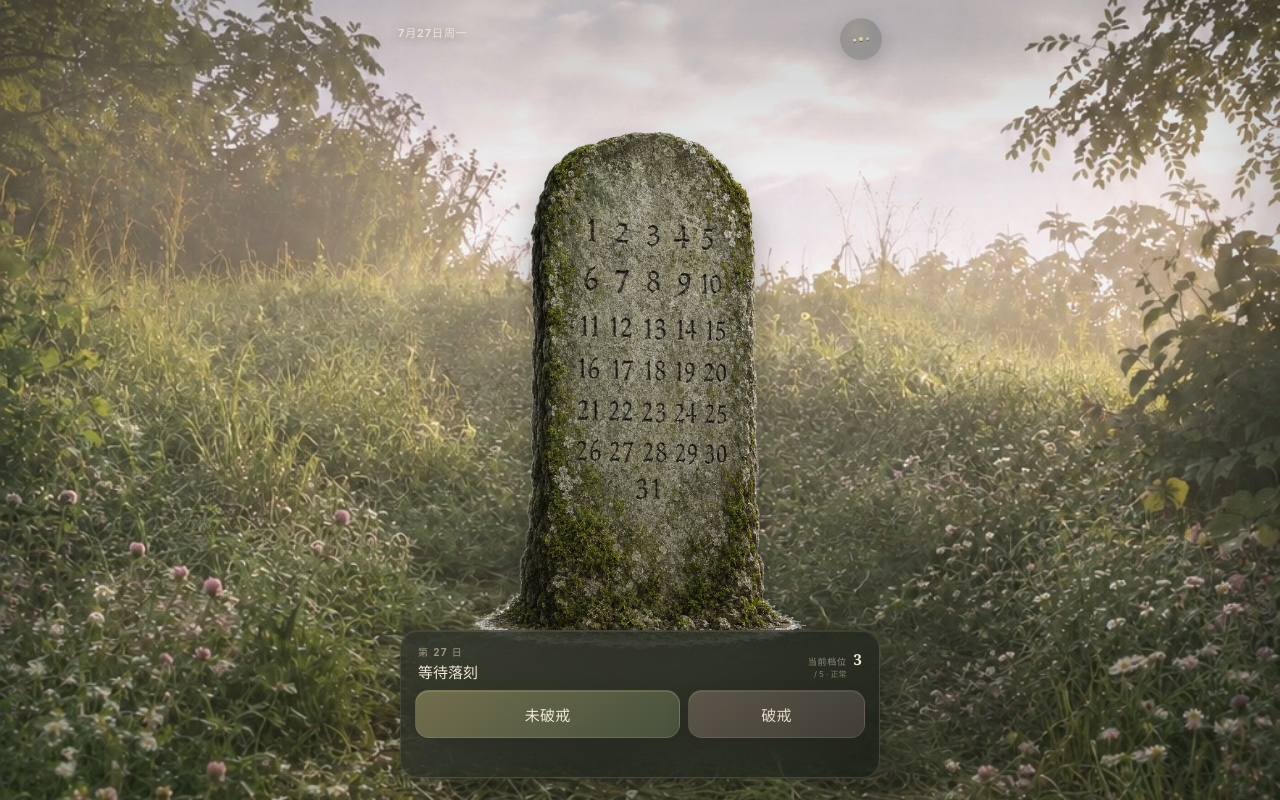
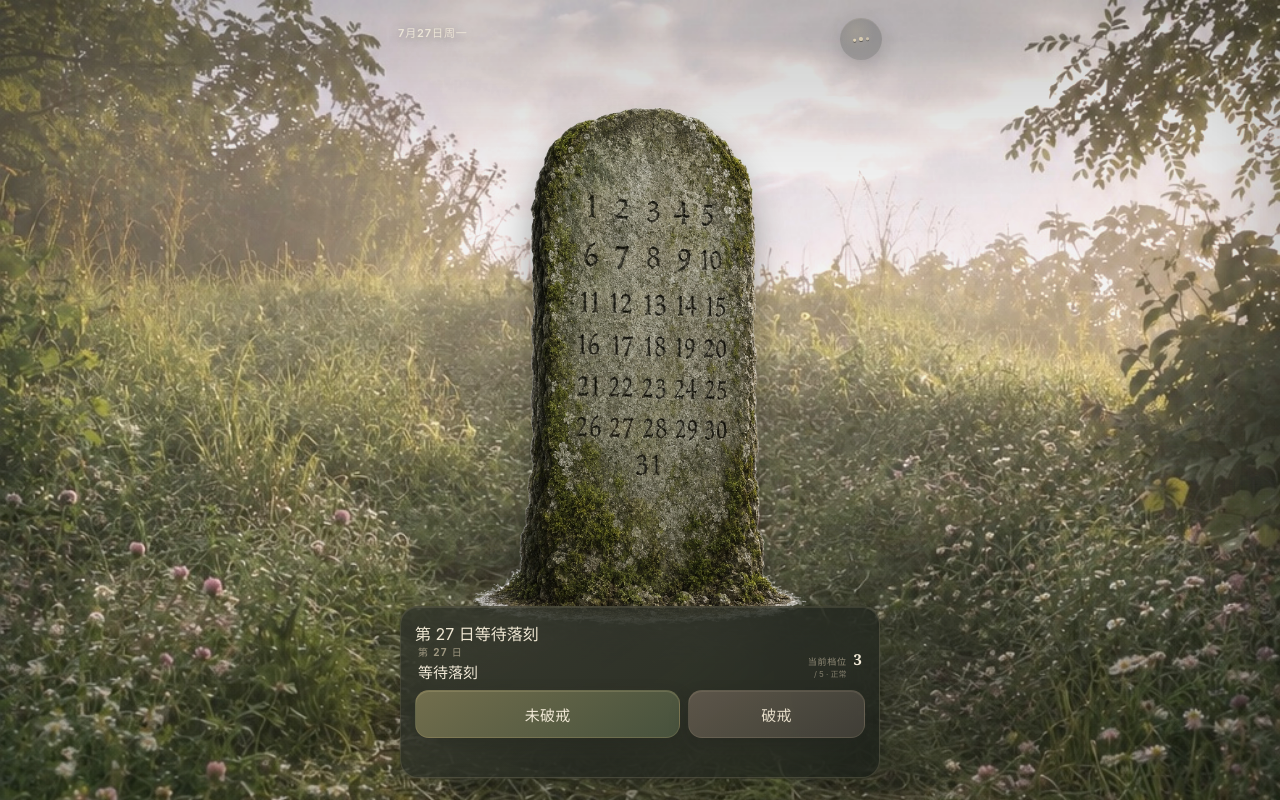
Before and after one commit to sechs6666code/chonglema3, a React (Vite) app: page / in a window 1280 px wide. Built offline with nearby package versions, Linux system fonts and the light colour scheme.

Commit message:
Collapse completed check-ins and reopen on date change

```diff
--- a/src/Prototype.tsx
+++ b/src/Prototype.tsx
@@ -4,6 +4,7 @@ import {
   useRef,
   useState,
   type CSSProperties,
+  type KeyboardEvent as ReactKeyboardEvent,
 } from "react";
 import dateAnchorsData from "./date-anchors.json";
 import { MobileScroll, useKeyboard } from "./mobile";
@@ -89,6 +90,9 @@ export default function Prototype() {
   const [state, setState] = useState<StoredState>(loadState);
   const [feedback, setFeedback] = useState("");
   const [secondaryOpen, setSecondaryOpen] = useState(false);
+  const [panelCollapsed, setPanelCollapsed] = useState(
+    () => Boolean(state.records[dateKey(today)]),
+  );
   const secondaryControlsRef = useRef<HTMLDivElement>(null);
 
   const selectedDate = dateForDay(today, selectedDay);
@@ -140,6 +144,7 @@ export default function Prototype() {
     keyboard.hide();
     if (selectedStatus === status) {
       setFeedback(`第 ${selectedDay} 日已经记录为“${statusLabels[status]}”`);
+      if (selectedDay === todayDay) setPanelCollapsed(true);
       return;
     }
 
@@ -153,6 +158,7 @@ export default function Prototype() {
         statusLabels[status]
       }” · 档位 ${currentLevel} → ${nextLevel}`,
     );
+    if (selectedDay === todayDay) setPanelCollapsed(true);
   };
 
   const clearSelectedRecord = () => {
@@ -162,6 +168,7 @@ export default function Prototype() {
     delete records[selectedKey];
     const nextLevel = calculateLevel(records);
     setState({ records });
+    setPanelCollapsed(false);
     setFeedback(`已清除第 ${selectedDay} 日记录 · 档位 ${currentLevel} → ${nextLevel}`);
   };
 
@@ -170,7 +177,22 @@ export default function Prototype() {
     setState(defaultState);
     setSelectedDay(Math.min(todayDay, 31));
     setSecondaryOpen(false);
+    setPanelCollapsed(false);
     setFeedback("石碑已恢复到初始状态");
+  };
+
+  const expandCheckinPanel = () => {
+    if (!panelCollapsed) return;
+    keyboard.hide();
+    setPanelCollapsed(false);
+  };
+
+  const handleCollapsedPanelKeyDown = (
+    event: ReactKeyboardEvent<HTMLElement>,
+  ) => {
+    if (!panelCollapsed || (event.key !== "Enter" && event.key !== " ")) return;
+    event.preventDefault();
+    expandCheckinPanel();
   };
 
   const selectedRecordLabel = selectedStatus
@@ -317,6 +339,7 @@ export default function Prototype() {
                     onClick={() => {
                       keyboard.hide();
                       setSelectedDay(anchor.day);
+                      if (anchor.day !== todayDay) setPanelCollapsed(false);
                     }}
                     style={style}
                   />
@@ -326,7 +349,27 @@ export default function Prototype() {
           </div>
         </section>
 
-        <section className="checkin-panel" aria-label="打卡操作">
+        <section
+          className={`checkin-panel ${panelCollapsed ? "is-collapsed" : ""}`}
+          aria-label={panelCollapsed ? "展开打卡操作" : "打卡操作"}
+          role={panelCollapsed ? "button" : undefined}
+          tabIndex={panelCollapsed ? 0 : undefined}
+          onClick={expandCheckinPanel}
+          onKeyDown={handleCollapsedPanelKeyDown}
+          data-testid="checkin-panel"
+          data-collapsed={panelCollapsed}
+        >
+          <div className="panel-collapsed-summary" aria-hidden={!panelCollapsed}>
+            <span className="collapsed-mark" aria-hidden="true" />
+            <span>第 {selectedDay} 日</span>
+            <strong>{selectedRecordLabel}</strong>
+          </div>
+
+          <div
+            className="panel-expanded-content"
+            aria-hidden={panelCollapsed}
+            inert={panelCollapsed}
+          >
             <div className="panel-summary">
               <div>
                 <p>第 {selectedDay} 日</p>
@@ -374,9 +417,15 @@ export default function Prototype() {
             >
               清除本日记录
             </button>
+          </div>
         </section>
 
-        <div className={`feedback-toast ${feedback ? "is-visible" : ""}`} aria-live="polite">
+        <div
+          className={`feedback-toast ${feedback ? "is-visible" : ""} ${
+            panelCollapsed ? "is-panel-collapsed" : ""
+          }`}
+          aria-live="polite"
+        >
           {feedback}
         </div>
       </main>
```
Lines whose indentation alone changed are shown as unchanged.
